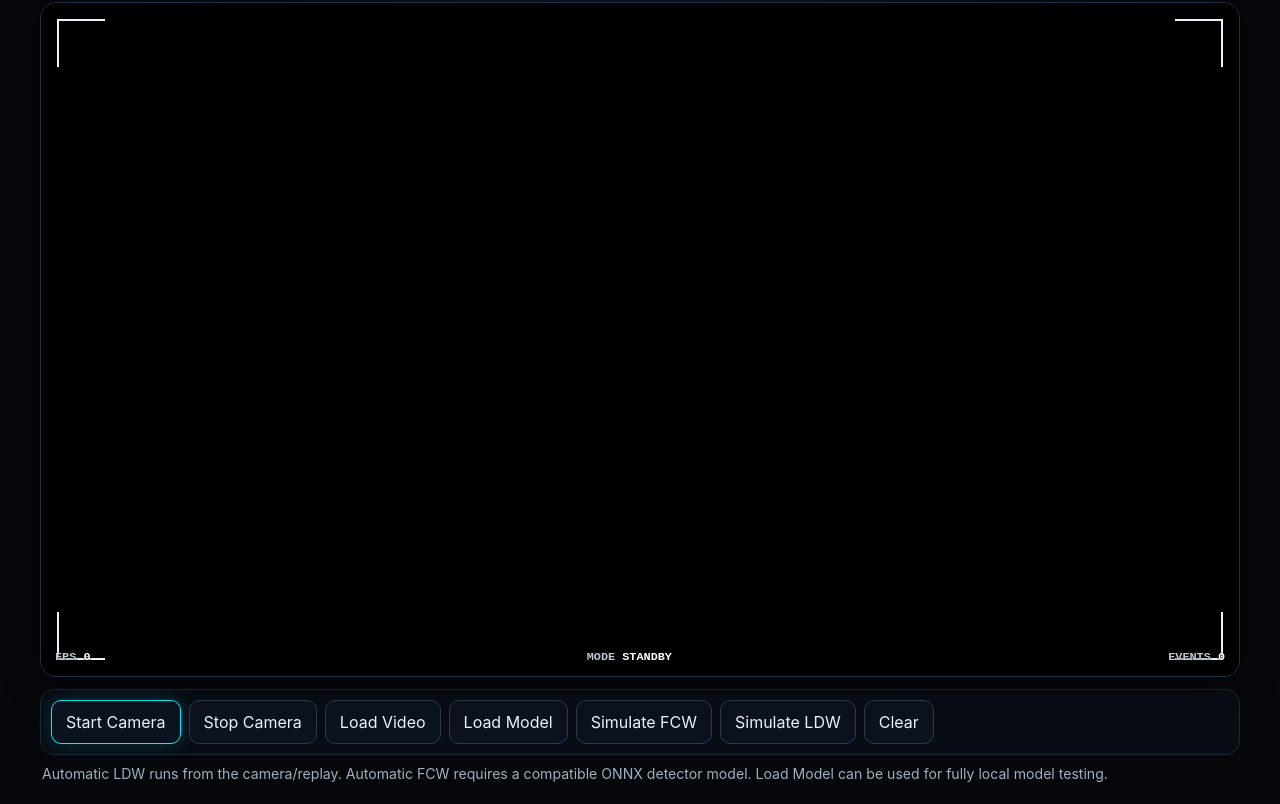
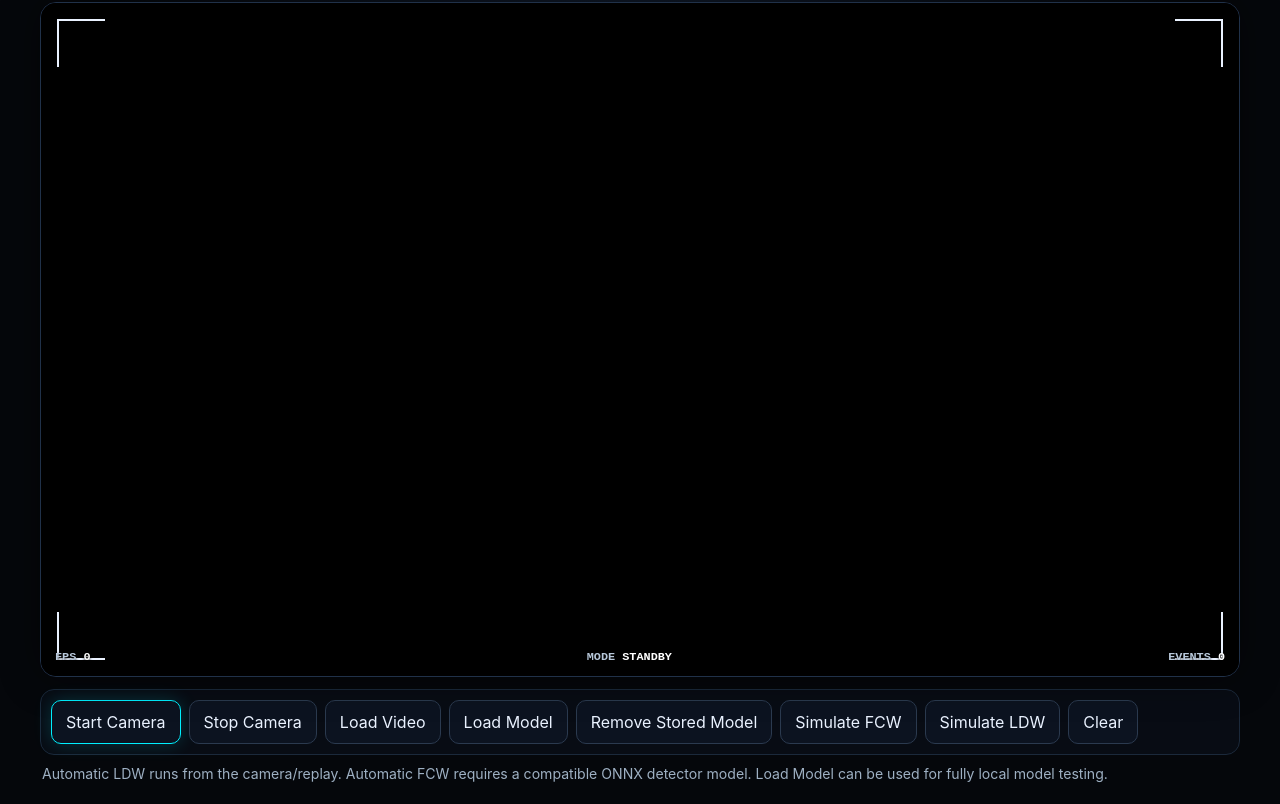
Before and after one commit to vishnuvcr/DASHCAM-V1, a plain HTML site: page index.html in a window 1280 px wide. Shown: the part 73-877 px from the top of the page. Drawn offline with Linux system fonts and the light colour scheme.

Commit message:
feat: add stored-model removal control

```diff
--- a/index.html
+++ b/index.html
@@ -51,6 +51,7 @@
         Load Model
         <input id="model-file" type="file" accept=".onnx,application/octet-stream" hidden>
       </label>
+      <button id="forget-model">Remove Stored Model</button>
       <button id="test-fcw">Simulate FCW</button>
       <button id="test-ldw">Simulate LDW</button>
       <button id="clear-warnings">Clear</button>
```
